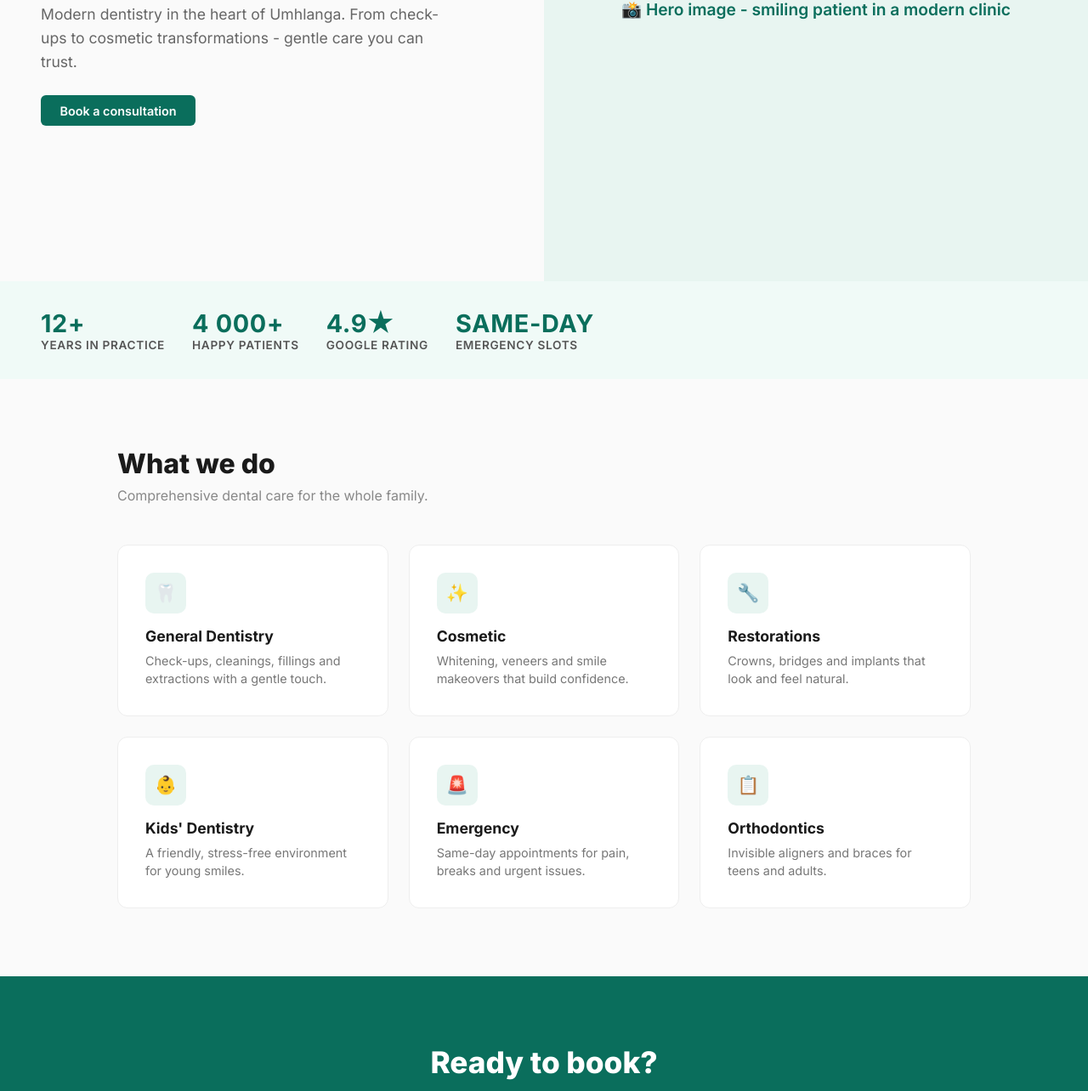
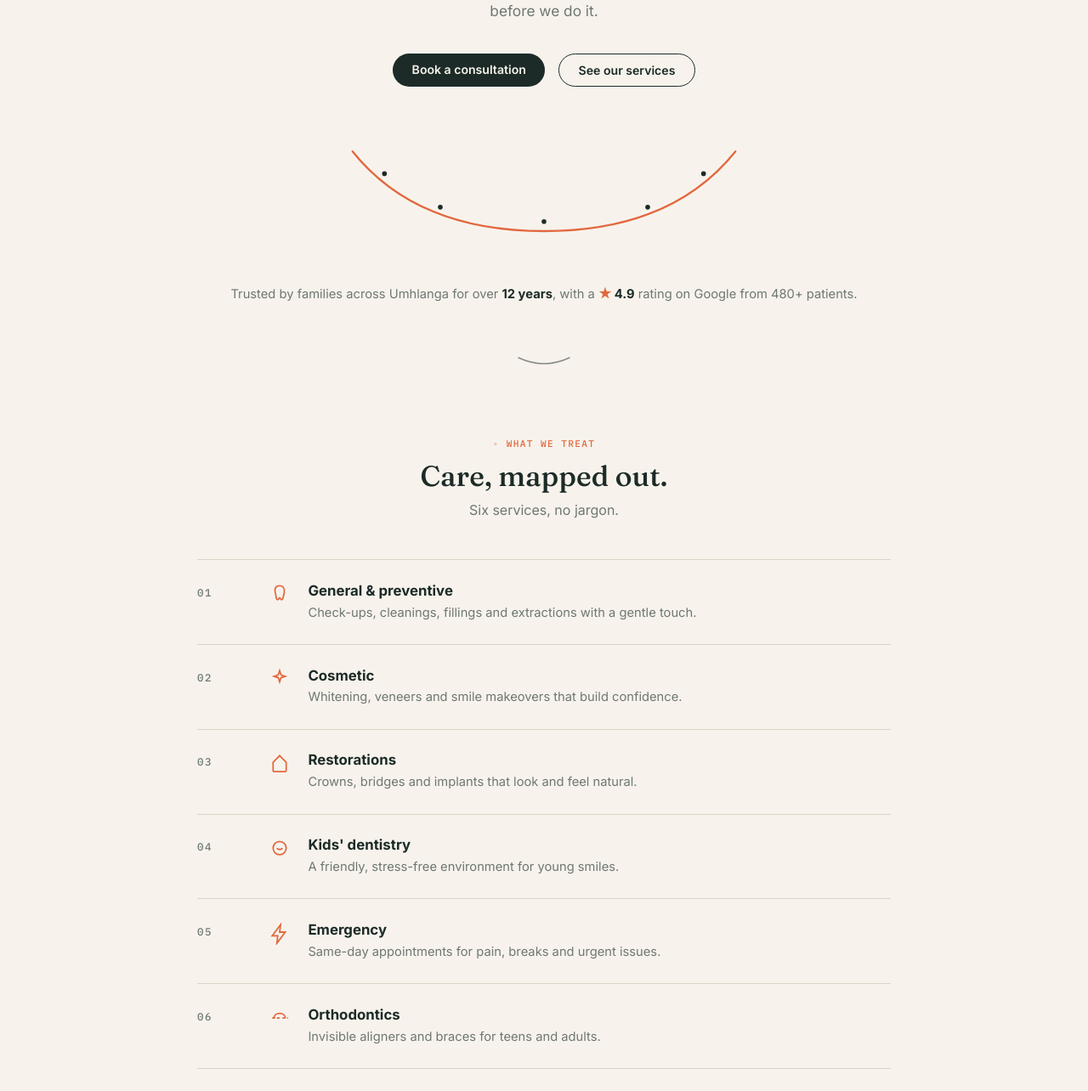
Before and after one commit to TIMMMYYYHHHH/Webstudio, a website: page public/demos/umhlanga-dental.html in a window 1280 px wide. Shown: the part 421-1705 px from the top of the page at 85% size. Drawn offline with Linux system fonts and the light colour scheme.

Commit message:
Add files via upload

```diff
--- a/public/demos/umhlanga-dental.html
+++ b/public/demos/umhlanga-dental.html
@@ -7,132 +7,205 @@
 <link rel="icon" href="/favicon.ico">
 <link rel="preconnect" href="https://fonts.googleapis.com">
 <link rel="preconnect" href="https://fonts.gstatic.com" crossorigin>
-<link href="https://fonts.googleapis.com/css2?family=Inter:wght@400;500;600;700;800&display=swap" rel="stylesheet">
+<link href="https://fonts.googleapis.com/css2?family=Fraunces:ital,opsz,wght@0,9..144,400;0,9..144,500;0,9..144,600;1,9..144,500&family=Inter:wght@400;500;600;700&family=IBM+Plex+Mono:wght@500&display=swap" rel="stylesheet">
 <style>
+:root{
+  --porcelain:#F7F3EC;
+  --porcelain-2:#F1ECE2;
+  --ink:#1C2B27;
+  --ink-soft:rgba(28,43,39,.62);
+  --coral:#E2683F;
+  --coral-dark:#C8532E;
+  --mint:#BFD8CE;
+  --line:#DCD4C5;
+}
 *{margin:0;padding:0;box-sizing:border-box}
-body{font-family:'Inter',sans-serif;background:#fafafa;color:#1a1a1a}
+body{font-family:'Inter',sans-serif;background:var(--porcelain);color:var(--ink);overflow-x:hidden}
+a{color:inherit}
+img,svg{display:block;max-width:100%}
+.chart-label{font-family:'IBM Plex Mono',monospace;font-size:.7rem;letter-spacing:.12em;text-transform:uppercase}
+
+/* BANNER (site-wide KZN furniture, unchanged) */
 .banner{background:#ff5a1f;color:#fff;text-align:center;padding:10px;font-size:13px;font-weight:500}
 .banner a{color:#fff;text-decoration:underline}
-nav{display:flex;justify-content:space-between;align-items:center;padding:1.2rem 2rem;background:#fff;border-bottom:1px solid #eee;position:sticky;top:0;z-index:100}
-nav .logo{font-weight:800;font-size:1.3rem;color:#0a6e5c}
-nav .links{display:flex;gap:1.5rem;list-style:none}
-nav .links a{text-decoration:none;color:#555;font-size:.9rem;font-weight:500}
-nav .links a:hover{color:#0a6e5c}
-.cta-btn{background:#0a6e5c;color:#fff;padding:.6rem 1.4rem;border-radius:6px;text-decoration:none;font-weight:600;font-size:.9rem;border:none;cursor:pointer}
-.cta-btn:hover{background:#085c4d}
-.hamburger{display:none;background:none;border:none;font-size:1.5rem;cursor:pointer;color:#555}
-.hero{display:grid;grid-template-columns:1fr 1fr;min-height:80vh;align-items:center}
-.hero-text{padding:4rem 3rem}
-.hero-text h1{font-size:3rem;font-weight:800;line-height:1.1;margin-bottom:1rem}
-.hero-text h1 span{color:#0a6e5c}
-.hero-text p{font-size:1.1rem;color:#666;line-height:1.6;margin-bottom:2rem;max-width:480px}
-.hero-img{background:#e8f5f1;height:100%;display:flex;align-items:center;justify-content:center;font-size:1.2rem;color:#0a6e5c;font-weight:600}
-.trust{display:flex;gap:2rem;align-items:center;padding:2rem 3rem;background:#f0faf7;flex-wrap:wrap}
-.trust-item{font-size:.85rem;color:#555;font-weight:600;text-transform:uppercase;letter-spacing:.05em}
-.trust-item strong{display:block;font-size:1.8rem;color:#0a6e5c}
-.services{padding:5rem 3rem;max-width:1100px;margin:0 auto}
-.services h2{font-size:2rem;font-weight:800;margin-bottom:.5rem}
-.services .sub{color:#888;margin-bottom:3rem}
-.srv-grid{display:grid;grid-template-columns:repeat(3,1fr);gap:1.5rem}
-.srv-card{background:#fff;border:1px solid #eee;border-radius:12px;padding:2rem;transition:box-shadow .2s}
-.srv-card:hover{box-shadow:0 8px 30px rgba(0,0,0,.08)}
-.srv-card .icon{width:48px;height:48px;background:#e8f5f1;border-radius:10px;display:flex;align-items:center;justify-content:center;margin-bottom:1rem;font-size:1.3rem}
-.srv-card h3{font-size:1.1rem;font-weight:700;margin-bottom:.5rem}
-.srv-card p{font-size:.9rem;color:#777;line-height:1.5}
-.booking{padding:5rem 3rem;background:#0a6e5c;color:#fff;text-align:center}
-.booking h2{font-size:2.2rem;font-weight:800;margin-bottom:1rem}
-.booking p{max-width:500px;margin:0 auto 2rem;color:rgba(255,255,255,.8);line-height:1.6}
-.booking .cta-btn{background:#fff;color:#0a6e5c}
-.booking .cta-btn:hover{background:#f0f0f0}
-.footer{padding:2rem 3rem;text-align:center;color:#999;font-size:.8rem;border-top:1px solid #eee}
+
+/* NAV */
+nav{display:flex;justify-content:space-between;align-items:center;padding:1.1rem 2rem;background:var(--porcelain);border-bottom:1px solid var(--line);position:sticky;top:0;z-index:100}
+nav .logo{font-family:'Fraunces',serif;font-weight:600;font-size:1.25rem;color:var(--ink)}
+nav .logo span{color:var(--coral)}
+nav .links{display:flex;gap:1.8rem;list-style:none}
+nav .links a{text-decoration:none;color:var(--ink-soft);font-size:.88rem;font-weight:500;transition:color .2s}
+nav .links a:hover{color:var(--coral)}
+.cta-btn{background:var(--ink);color:var(--porcelain);padding:.65rem 1.4rem;border-radius:100px;text-decoration:none;font-weight:600;font-size:.88rem;border:none;cursor:pointer;transition:background .2s;display:inline-block}
+.cta-btn:hover{background:var(--coral-dark)}
+.hamburger{display:none;background:none;border:none;font-size:1.4rem;cursor:pointer;color:var(--ink)}
+a:focus-visible,button:focus-visible{outline:2px solid var(--coral);outline-offset:3px}
+
+/* HERO */
+.hero{padding:5rem 2rem 3.5rem;text-align:center;position:relative}
+.hero-inner{max-width:640px;margin:0 auto}
+.hero .tag{display:inline-flex;align-items:center;gap:.5rem;margin-bottom:1.5rem}
+.hero h1{font-family:'Fraunces',serif;font-weight:500;font-size:3.1rem;line-height:1.12;letter-spacing:-.5px;margin-bottom:1.2rem}
+.hero h1 em{font-style:italic;font-weight:500;color:var(--coral)}
+.hero p{font-size:1.08rem;color:var(--ink-soft);line-height:1.65;max-width:460px;margin:0 auto 2.2rem}
+.hero-btns{display:flex;gap:1rem;justify-content:center;flex-wrap:wrap;margin-bottom:3rem}
+.btn-ghost{border:1.5px solid var(--ink);color:var(--ink);padding:.62rem 1.4rem;border-radius:100px;font-weight:600;font-size:.88rem;transition:all .2s;text-decoration:none}
+.btn-ghost:hover{border-color:var(--coral);color:var(--coral)}
+
+/* SIGNATURE ARC */
+.arc-wrap{max-width:520px;margin:0 auto;padding:0 1rem}
+.arc-wrap svg{width:100%;height:auto}
+.arc-path{stroke-dasharray:600;stroke-dashoffset:600;animation:draw 1.6s ease forwards .2s}
+@keyframes draw{to{stroke-dashoffset:0}}
+@media(prefers-reduced-motion:reduce){.arc-path{animation:none;stroke-dashoffset:0}}
+
+/* DIVIDER (echo of signature) */
+.arc-divider{display:flex;justify-content:center;padding:0 0 .5rem}
+.arc-divider svg{width:64px;height:16px;opacity:.5}
+
+/* CREDIBILITY LINE */
+.credibility{text-align:center;padding:0 2rem 4rem;font-size:.92rem;color:var(--ink-soft)}
+.credibility strong{color:var(--ink);font-weight:700}
+.credibility .star{color:var(--coral)}
+
+/* SERVICES — chart layout */
+.services{padding:4.5rem 2rem 5rem;max-width:880px;margin:0 auto}
+.services-head{text-align:center;margin-bottom:3rem}
+.services-head .chart-label{color:var(--coral);margin-bottom:.6rem;display:block}
+.services-head h2{font-family:'Fraunces',serif;font-weight:500;font-size:2.1rem}
+.services-head p{color:var(--ink-soft);margin-top:.6rem}
+.chart{border-top:1px solid var(--line)}
+.chart-row{display:grid;grid-template-columns:64px 28px 1fr;gap:1.2rem;align-items:flex-start;padding:1.6rem 0;border-bottom:1px solid var(--line)}
+.chart-row .no{font-family:'IBM Plex Mono',monospace;font-size:.78rem;color:var(--ink-soft);padding-top:.25rem}
+.chart-row .icon{width:28px;height:28px;color:var(--coral);padding-top:.1rem}
+.chart-row .icon svg{width:100%;height:100%}
+.chart-row h3{font-size:1.05rem;font-weight:700;margin-bottom:.3rem}
+.chart-row p{font-size:.92rem;color:var(--ink-soft);line-height:1.55;max-width:480px}
+
+/* BOOKING */
+.booking{padding:5rem 2rem;background:var(--ink);color:var(--porcelain);text-align:center}
+.booking h2{font-family:'Fraunces',serif;font-weight:500;font-size:2.2rem;margin-bottom:1rem}
+.booking p{max-width:460px;margin:0 auto 2rem;color:rgba(247,243,236,.65);line-height:1.6}
+.booking .cta-btn{background:var(--coral);color:#fff}
+.booking .cta-btn:hover{background:var(--coral-dark)}
+
+/* FOOTER */
+.footer{padding:2rem;text-align:center;color:var(--ink-soft);font-size:.8rem;border-top:1px solid var(--line)}
+.footer a{color:var(--coral-dark)}
+
 @media(max-width:768px){
-  .hero{grid-template-columns:1fr}.hero-img{min-height:300px}.hero-text{padding:2rem 1.5rem}.hero-text h1{font-size:2rem}
-  .srv-grid{grid-template-columns:1fr}.services,.booking{padding:3rem 1.5rem}.trust{padding:1.5rem;gap:1rem}
+  .hero{padding:3rem 1.5rem 2rem}
+  .hero h1{font-size:2.2rem}
   .hamburger{display:block}
-  nav .links{display:none;position:absolute;top:100%;left:0;right:0;flex-direction:column;padding:1rem 2rem;gap:.5rem;background:#fff;border-bottom:1px solid #eee}
+  nav .links{display:none;position:absolute;top:100%;left:0;right:0;flex-direction:column;padding:1rem 2rem;gap:.6rem;background:var(--porcelain);border-bottom:1px solid var(--line)}
   nav.open .links{display:flex}
   nav .cta-btn{display:none}
-  nav.open .cta-btn{display:inline-block;position:absolute;top:100%;left:0;right:0;margin:0;border-radius:0;padding:1rem 2rem;text-align:center}
+  nav.open .cta-btn{display:inline-block;margin-top:.4rem}
+  .chart-row{grid-template-columns:40px 24px 1fr;gap:.8rem}
+  .services{padding:3rem 1.5rem 3.5rem}
 }
 @media(max-width:480px){
-  .hero-text h1{font-size:1.8rem}
+  .hero h1{font-size:1.85rem}
+  .hero-btns{flex-direction:column;align-items:stretch}
 }
 </style>
 </head>
 <body>
 <div class="banner">This is a <strong>KZN Web Studio demo</strong> - not a real practice. <a href="/">See what we build →</a></div>
+
 <nav>
-  <div class="logo">Umhlanga Dental</div>
+  <div class="logo">Umhlanga <span>Dental</span></div>
   <button class="hamburger" onclick="this.parentElement.classList.toggle('open')" aria-label="Menu">&#9776;</button>
   <ul class="links">
     <li><a href="#services">Services</a></li>
-    <li><a href="#about">About</a></li>
+    <li><a href="#about">Why us</a></li>
     <li><a href="#contact">Contact</a></li>
   </ul>
-  <a href="#contact" class="cta-btn">Book Now</a>
+  <a href="#contact" class="cta-btn">Book a consultation</a>
 </nav>
 
 <section class="hero">
-  <div class="hero-text">
-    <h1>Your smile, <span>our passion.</span></h1>
-    <p>Modern dentistry in the heart of Umhlanga. From check-ups to cosmetic transformations - gentle care you can trust.</p>
-    <a href="#contact" class="cta-btn">Book a consultation</a>
+  <div class="hero-inner">
+    <div class="tag chart-label" style="color:var(--coral)">◦ Dental care · Umhlanga</div>
+    <h1>Dentistry that doesn't <em>dread</em> you.</h1>
+    <p>Gentle, modern care for the whole family, two minutes from the Umhlanga lighthouse. We explain everything before we do it.</p>
+    <div class="hero-btns">
+      <a href="#contact" class="cta-btn">Book a consultation</a>
+      <a href="#services" class="btn-ghost">See our services</a>
+    </div>
   </div>
-  <div class="hero-img">📸 Hero image - smiling patient in a modern clinic</div>
+  <div class="arc-wrap" aria-hidden="true">
+    <svg viewBox="0 0 520 140" fill="none">
+      <path class="arc-path" d="M20 30 Q 100 130 260 130 Q 420 130 500 30" stroke="#E2683F" stroke-width="2.5" stroke-linecap="round"/>
+      <circle cx="60" cy="58" r="3" fill="#1C2B27"/>
+      <circle cx="130" cy="100" r="3" fill="#1C2B27"/>
+      <circle cx="260" cy="118" r="3" fill="#1C2B27"/>
+      <circle cx="390" cy="100" r="3" fill="#1C2B27"/>
+      <circle cx="460" cy="58" r="3" fill="#1C2B27"/>
+    </svg>
+  </div>
 </section>
 
-<div class="trust">
-  <div class="trust-item"><strong>12+</strong>Years in practice</div>
-  <div class="trust-item"><strong>4 000+</strong>Happy patients</div>
-  <div class="trust-item"><strong>4.9★</strong>Google rating</div>
-  <div class="trust-item"><strong>Same-day</strong>Emergency slots</div>
+<p class="credibility">Trusted by families across Umhlanga for over <strong>12 years</strong>, with a <strong><span class="star">★</span> 4.9</strong> rating on Google from 480+ patients.</p>
+
+<div class="arc-divider" aria-hidden="true">
+  <svg viewBox="0 0 64 16"><path d="M2 2 Q 32 16 62 2" stroke="#1C2B27" stroke-width="1.5" fill="none" stroke-linecap="round"/></svg>
 </div>
 
 <section class="services" id="services">
-  <h2>What we do</h2>
-  <p class="sub">Comprehensive dental care for the whole family.</p>
-  <div class="srv-grid">
-    <div class="srv-card">
-      <div class="icon">🦷</div>
-      <h3>General Dentistry</h3>
-      <p>Check-ups, cleanings, fillings and extractions with a gentle touch.</p>
+  <div class="services-head">
+    <span class="chart-label" style="color:var(--coral)">◦ What we treat</span>
+    <h2>Care, mapped out.</h2>
+    <p>Six services, no jargon.</p>
+  </div>
+  <div class="chart">
+    <div class="chart-row">
+      <div class="no chart-label">01</div>
+      <div class="icon"><svg viewBox="0 0 24 24" fill="none" stroke="currentColor" stroke-width="1.6"><path d="M12 3c-3 0-5 2-5 5 0 3 1 4 1.2 7 .15 2 .8 3 1.8 3s1.3-2 2-2 1 2 2 2 1.65-1 1.8-3C16 14 17 13 17 8c0-3-2-5-5-5z"/></svg></div>
+      <div><h3>General &amp; preventive</h3><p>Check-ups, cleanings, fillings and extractions with a gentle touch.</p></div>
     </div>
-    <div class="srv-card">
-      <div class="icon">✨</div>
-      <h3>Cosmetic</h3>
-      <p>Whitening, veneers and smile makeovers that build confidence.</p>
+    <div class="chart-row">
+      <div class="no chart-label">02</div>
+      <div class="icon"><svg viewBox="0 0 24 24" fill="none" stroke="currentColor" stroke-width="1.6"><path d="M12 3l1.5 4.5L18 9l-4.5 1.5L12 15l-1.5-4.5L6 9l4.5-1.5z"/></svg></div>
+      <div><h3>Cosmetic</h3><p>Whitening, veneers and smile makeovers that build confidence.</p></div>
     </div>
-    <div class="srv-card">
-      <div class="icon">🔧</div>
-      <h3>Restorations</h3>
-      <p>Crowns, bridges and implants that look and feel natural.</p>
+    <div class="chart-row">
+      <div class="no chart-label">03</div>
+      <div class="icon"><svg viewBox="0 0 24 24" fill="none" stroke="currentColor" stroke-width="1.6"><path d="M5 10l7-7 7 7v9a1 1 0 01-1 1H6a1 1 0 01-1-1z"/></svg></div>
+      <div><h3>Restorations</h3><p>Crowns, bridges and implants that look and feel natural.</p></div>
     </div>
-    <div class="srv-card">
-      <div class="icon">👶</div>
-      <h3>Kids' Dentistry</h3>
-      <p>A friendly, stress-free environment for young smiles.</p>
+    <div class="chart-row">
+      <div class="no chart-label">04</div>
+      <div class="icon"><svg viewBox="0 0 24 24" fill="none" stroke="currentColor" stroke-width="1.6"><circle cx="12" cy="11" r="7"/><path d="M9 11c.5 1 1.5 1.5 3 1.5s2.5-.5 3-1.5"/></svg></div>
+      <div><h3>Kids' dentistry</h3><p>A friendly, stress-free environment for young smiles.</p></div>
     </div>
-    <div class="srv-card">
-      <div class="icon">🚨</div>
-      <h3>Emergency</h3>
-      <p>Same-day appointments for pain, breaks and urgent issues.</p>
+    <div class="chart-row">
+      <div class="no chart-label">05</div>
+      <div class="icon"><svg viewBox="0 0 24 24" fill="none" stroke="currentColor" stroke-width="1.6"><path d="M13 2L4 14h6l-1 8 9-12h-6z"/></svg></div>
+      <div><h3>Emergency</h3><p>Same-day appointments for pain, breaks and urgent issues.</p></div>
     </div>
-    <div class="srv-card">
-      <div class="icon">📋</div>
-      <h3>Orthodontics</h3>
-      <p>Invisible aligners and braces for teens and adults.</p>
+    <div class="chart-row">
+      <div class="no chart-label">06</div>
+      <div class="icon"><svg viewBox="0 0 24 24" fill="none" stroke="currentColor" stroke-width="1.6"><path d="M4 12h3M9 12h3M15 12h3M21 12h-1"/><path d="M6 12c0-3 2.5-5 6-5s6 2 6 5"/></svg></div>
+      <div><h3>Orthodontics</h3><p>Invisible aligners and braces for teens and adults.</p></div>
     </div>
   </div>
 </section>
 
 <section class="booking" id="contact">
-  <h2>Ready to book?</h2>
+  <h2>Ready when you are.</h2>
   <p>Call us, WhatsApp us, or fill in the form. We'll get back to you within the hour during business hours.</p>
   <button class="cta-btn" onclick="alert('This is a demo - your real site would open a booking form here.')">Book appointment</button>
 </section>
 
 <footer class="footer">
-  <p>Demo site by <a href="/" style="color:#0a6e5c;">KZN Web Studio</a> - this is not a real dental practice.</p>
+  <p>Demo site by <a href="/">KZN Web Studio</a> - this is not a real dental practice.</p>
 </footer>
+
+<script>
+document.querySelector('.hamburger')?.addEventListener('keydown', function(e){
+  if(e.key==='Escape') this.parentElement.classList.remove('open');
+});
+</script>
 </body>
 </html>
```
